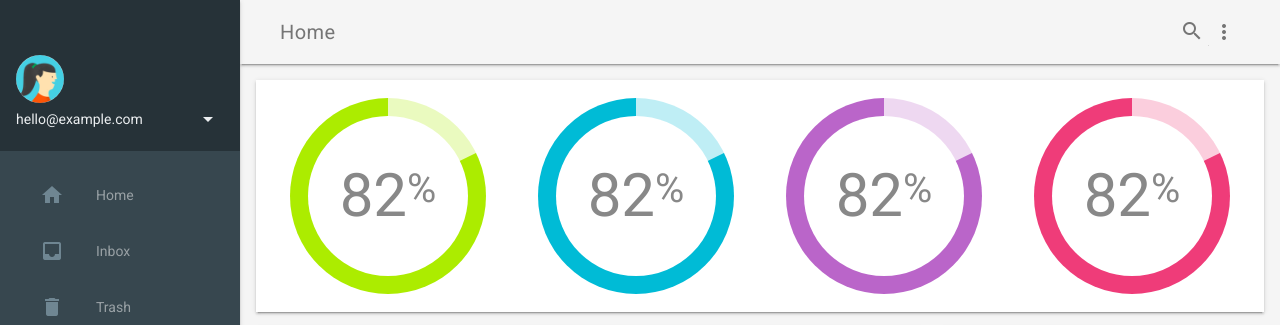
After one commit to yutao-data/backend_based_on_django, a Django app: page /gallery/dashboard/ in a window 1280 px wide. The commit adds this page. Shown: the top 325 px of the page. Run offline with Django 3.2, Linux system fonts and the light colour scheme.

Commit message:
创建了Dashboard基本视图

```diff
--- /dev/null
+++ b/gallery/static/mdl/dashboard/style.css
@@ -0,0 +1,175 @@
+/**
+ * Copyright 2015 Google Inc. All Rights Reserved.
+ *
+ * Licensed under the Apache License, Version 2.0 (the "License");
+ * you may not use this file except in compliance with the License.
+ * You may obtain a copy of the License at
+ *
+ *      http://www.apache.org/licenses/LICENSE-2.0
+ *
+ * Unless required by applicable law or agreed to in writing, software
+ * distributed under the License is distributed on an "AS IS" BASIS,
+ * WITHOUT WARRANTIES OR CONDITIONS OF ANY KIND, either express or implied.
+ * See the License for the specific language governing permissions and
+ * limitations under the License.
+ */
+
+html, body {
+  font-family: 'Roboto', 'Helvetica', sans-serif;
+}
+.demo-avatar {
+  width: 48px;
+  height: 48px;
+  border-radius: 24px;
+}
+.demo-layout .mdl-layout__header .mdl-layout__drawer-button {
+  color: rgba(0, 0, 0, 0.54);
+}
+.mdl-layout__drawer .avatar {
+  margin-bottom: 16px;
+}
+.demo-drawer {
+  border: none;
+}
+/* iOS Safari specific workaround */
+.demo-drawer .mdl-menu__container {
+  z-index: -1;
+}
+.demo-drawer .demo-navigation {
+  z-index: -2;
+}
+/* END iOS Safari specific workaround */
+.demo-drawer .mdl-menu .mdl-menu__item {
+  display: flex;
+  align-items: center;
+}
+.demo-drawer-header {
+  box-sizing: border-box;
+  display: flex;
+  flex-direction: column;
+  justify-content: flex-end;
+  padding: 16px;
+  height: 151px;
+}
+.demo-avatar-dropdown {
+  display: flex;
+  position: relative;
+  flex-direction: row;
+  align-items: center;
+  width: 100%;
+}
+
+.demo-navigation {
+  flex-grow: 1;
+}
+.demo-layout .demo-navigation .mdl-navigation__link {
+  display: flex !important;
+  flex-direction: row;
+  align-items: center;
+  color: rgba(255, 255, 255, 0.56);
+  font-weight: 500;
+}
+.demo-layout .demo-navigation .mdl-navigation__link:hover {
+  background-color: #00BCD4;
+  color: #37474F;
+}
+.demo-navigation .mdl-navigation__link .material-icons {
+  font-size: 24px;
+  color: rgba(255, 255, 255, 0.56);
+  margin-right: 32px;
+}
+
+.demo-content {
+  max-width: 1080px;
+}
+
+.demo-charts {
+  align-items: center;
+}
+.demo-chart:nth-child(1) {
+  color: #ACEC00;
+}
+.demo-chart:nth-child(2) {
+  color: #00BBD6;
+}
+.demo-chart:nth-child(3) {
+  color: #BA65C9;
+}
+.demo-chart:nth-child(4) {
+  color: #EF3C79;
+}
+.demo-graphs {
+  padding: 16px 32px;
+  display: flex;
+  flex-direction: column;
+  align-items: stretch;
+}
+/* TODO: Find a proper solution to have the graphs
+ * not float around outside their container in IE10/11.
+ * Using a browserhacks.com solution for now.
+ */
+_:-ms-input-placeholder, :root .demo-graphs {
+  min-height: 664px;
+}
+_:-ms-input-placeholder, :root .demo-graph {
+  max-height: 300px;
+}
+/* TODO end */
+.demo-graph:nth-child(1) {
+  color: #00b9d8;
+}
+.demo-graph:nth-child(2) {
+  color: #d9006e;
+}
+
+.demo-cards {
+  align-items: flex-start;
+  align-content: flex-start;
+}
+.demo-cards .demo-separator {
+  height: 32px;
+}
+.demo-cards .mdl-card__title.mdl-card__title {
+  color: white;
+  font-size: 24px;
+  font-weight: 400;
+}
+.demo-cards ul {
+  padding: 0;
+}
+.demo-cards h3 {
+  font-size: 1em;
+}
+.demo-updates .mdl-card__title {
+  min-height: 200px;
+  background-image: url('images/dog.png');
+  background-position: 90% 100%;
+  background-repeat: no-repeat;
+}
+.demo-cards .mdl-card__actions a {
+  color: #00BCD4;
+  text-decoration: none;
+}
+
+.demo-options h3 {
+  margin: 0;
+}
+.demo-options .mdl-checkbox__box-outline {
+  border-color: rgba(255, 255, 255, 0.89);
+}
+.demo-options ul {
+  margin: 0;
+  list-style-type: none;
+}
+.demo-options li {
+  margin: 4px 0;
+}
+.demo-options .material-icons {
+  color: rgba(255, 255, 255, 0.89);
+}
+.demo-options .mdl-card__actions {
+  height: 64px;
+  display: flex;
+  box-sizing: border-box;
+  align-items: center;
+}
--- a/gallery/templates/gallery/base.html
+++ b/gallery/templates/gallery/base.html
@@ -33,7 +33,7 @@
                 <nav class="mdl-navigation mdl-typography--body-1-force-preferred-font">
                     <a class="mdl-navigation__link is-active" href="{% url 'gallery:index' %}">Home Page</a>
                     {% if request.user.is_authenticated %}
-                        <a class="mdl-navigation__link" href="contact.html">{{ request.user.username }}: Dashboard</a>
+                        <a class="mdl-navigation__link" href="{% url 'gallery:dashboard' %}">{{ request.user.username }}: Dashboard</a>
                         <a id="logout_div" v-on:click="logout_func" class="mdl-navigation__link" href="#">[[ text ]]</a>
                         <script>
                         // 登出功能
--- /dev/null
+++ b/gallery/templates/gallery/dashboard/base.html
@@ -0,0 +1,226 @@
+<!doctype html>
+<!--
+  Material Design Lite
+  Copyright 2015 Google Inc. All rights reserved.
+  Licensed under the Apache License, Version 2.0 (the "License");
+  you may not use this file except in compliance with the License.
+  You may obtain a copy of the License at
+      https://www.apache.org/licenses/LICENSE-2.0
+  Unless required by applicable law or agreed to in writing, software
+  distributed under the License is distributed on an "AS IS" BASIS,
+  WITHOUT WARRANTIES OR CONDITIONS OF ANY KIND, either express or implied.
+  See the License for the specific language governing permissions and
+  limitations under the License
+-->
+<html lang="en">
+<head>
+    <meta charset="utf-8">
+    <meta http-equiv="X-UA-Compatible" content="IE=edge">
+    <meta name="description" content="A front-end template that helps you build fast, modern mobile web apps.">
+    <meta name="viewport" content="width=device-width, initial-scale=1.0, minimum-scale=1.0">
+    <title>Material Design Lite</title>
+
+    <!-- Add to homescreen for Chrome on Android -->
+    <meta name="mobile-web-app-capable" content="yes">
+    <link rel="icon" sizes="192x192" href="images/android-desktop.png">
+
+    <!-- Add to homescreen for Safari on iOS -->
+    <meta name="apple-mobile-web-app-capable" content="yes">
+    <meta name="apple-mobile-web-app-status-bar-style" content="black">
+    <meta name="apple-mobile-web-app-title" content="Material Design Lite">
+    <link rel="apple-touch-icon-precomposed" href="images/ios-desktop.png">
+
+    <!-- Tile icon for Win8 (144x144 + tile color) -->
+    <meta name="msapplication-TileImage" content="images/touch/ms-touch-icon-144x144-precomposed.png">
+    <meta name="msapplication-TileColor" content="#3372DF">
+
+    <link rel="shortcut icon" href="images/favicon.png">
+
+    <!-- SEO: If your mobile URL is different from the desktop URL, add a canonical link to the desktop page https://developers.google.com/webmasters/smartphone-sites/feature-phones -->
+    <!--
+    <link rel="canonical" href="http://www.example.com/">
+    -->
+
+    <link rel="stylesheet" href="https://fonts.googleapis.com/css?family=Roboto:regular,bold,italic,thin,light,bolditalic,black,medium&amp;lang=en">
+    <link rel="stylesheet" href="https://fonts.googleapis.com/icon?family=Material+Icons">
+    {% load static %}
+    <link rel="stylesheet" href="{% static 'mdl/material.css' %}">
+    <link rel="stylesheet" href="{% static 'mdl/dashboard/style.css' %}">
+</head>
+<body>
+<div class="demo-layout mdl-layout mdl-js-layout mdl-layout--fixed-drawer mdl-layout--fixed-header">
+    <header class="demo-header mdl-layout__header mdl-color--grey-100 mdl-color-text--grey-600">
+        <div class="mdl-layout__header-row">
+            <span class="mdl-layout-title">Home</span>
+            <div class="mdl-layout-spacer"></div>
+            <div class="mdl-textfield mdl-js-textfield mdl-textfield--expandable">
+                <label class="mdl-button mdl-js-button mdl-button--icon" for="search">
+                    <i class="material-icons">search</i>
+                </label>
+                <div class="mdl-textfield__expandable-holder">
+                    <input class="mdl-textfield__input" type="text" id="search">
+                    <label class="mdl-textfield__label" for="search">Enter your query...</label>
+                </div>
+            </div>
+            <button class="mdl-button mdl-js-button mdl-js-ripple-effect mdl-button--icon" id="hdrbtn">
+                <i class="material-icons">more_vert</i>
+            </button>
+            <ul class="mdl-menu mdl-js-menu mdl-js-ripple-effect mdl-menu--bottom-right" for="hdrbtn">
+                <li class="mdl-menu__item">About</li>
+                <li class="mdl-menu__item">Contact</li>
+                <li class="mdl-menu__item">Legal information</li>
+            </ul>
+        </div>
+    </header>
+    <div class="demo-drawer mdl-layout__drawer mdl-color--blue-grey-900 mdl-color-text--blue-grey-50">
+        <header class="demo-drawer-header">
+            <img src="{% static 'res/user.jpg' %}" class="demo-avatar">
+            <div class="demo-avatar-dropdown">
+                <span>hello@example.com</span>
+                <div class="mdl-layout-spacer"></div>
+                <button id="accbtn" class="mdl-button mdl-js-button mdl-js-ripple-effect mdl-button--icon">
+                    <i class="material-icons" role="presentation">arrow_drop_down</i>
+                    <span class="visuallyhidden">Accounts</span>
+                </button>
+                <ul class="mdl-menu mdl-menu--bottom-right mdl-js-menu mdl-js-ripple-effect" for="accbtn">
+                    <li class="mdl-menu__item">hello@example.com</li>
+                    <li class="mdl-menu__item">info@example.com</li>
+                    <li class="mdl-menu__item"><i class="material-icons">add</i>Add another account...</li>
+                </ul>
+            </div>
+        </header>
+        <nav class="demo-navigation mdl-navigation mdl-color--blue-grey-800">
+            <a class="mdl-navigation__link" href=""><i class="mdl-color-text--blue-grey-400 material-icons" role="presentation">home</i>Home</a>
+            <a class="mdl-navigation__link" href=""><i class="mdl-color-text--blue-grey-400 material-icons" role="presentation">inbox</i>Inbox</a>
+            <a class="mdl-navigation__link" href=""><i class="mdl-color-text--blue-grey-400 material-icons" role="presentation">delete</i>Trash</a>
+            <a class="mdl-navigation__link" href=""><i class="mdl-color-text--blue-grey-400 material-icons" role="presentation">report</i>Spam</a>
+            <a class="mdl-navigation__link" href=""><i class="mdl-color-text--blue-grey-400 material-icons" role="presentation">forum</i>Forums</a>
+            <a class="mdl-navigation__link" href=""><i class="mdl-color-text--blue-grey-400 material-icons" role="presentation">flag</i>Updates</a>
+            <a class="mdl-navigation__link" href=""><i class="mdl-color-text--blue-grey-400 material-icons" role="presentation">local_offer</i>Promos</a>
+            <a class="mdl-navigation__link" href=""><i class="mdl-color-text--blue-grey-400 material-icons" role="presentation">shopping_cart</i>Purchases</a>
+            <a class="mdl-navigation__link" href=""><i class="mdl-color-text--blue-grey-400 material-icons" role="presentation">people</i>Social</a>
+            <div class="mdl-layout-spacer"></div>
+            <a class="mdl-navigation__link" href=""><i class="mdl-color-text--blue-grey-400 material-icons" role="presentation">help_outline</i><span class="visuallyhidden">Help</span></a>
+        </nav>
+    </div>
+    <main class="mdl-layout__content mdl-color--grey-100">
+        <div class="mdl-grid demo-content">
+            <div class="demo-charts mdl-color--white mdl-shadow--2dp mdl-cell mdl-cell--12-col mdl-grid">
+                <svg fill="currentColor" width="200px" height="200px" viewBox="0 0 1 1" class="demo-chart mdl-cell mdl-cell--4-col mdl-cell--3-col-desktop">
+                    <use xlink:href="#piechart" mask="url(#piemask)" />
+                    <text x="0.5" y="0.5" font-family="Roboto" font-size="0.3" fill="#888" text-anchor="middle" dy="0.1">82<tspan font-size="0.2" dy="-0.07">%</tspan></text>
+                </svg>
+                <svg fill="currentColor" width="200px" height="200px" viewBox="0 0 1 1" class="demo-chart mdl-cell mdl-cell--4-col mdl-cell--3-col-desktop">
+                    <use xlink:href="#piechart" mask="url(#piemask)" />
+                    <text x="0.5" y="0.5" font-family="Roboto" font-size="0.3" fill="#888" text-anchor="middle" dy="0.1">82<tspan dy="-0.07" font-size="0.2">%</tspan></text>
+                </svg>
+                <svg fill="currentColor" width="200px" height="200px" viewBox="0 0 1 1" class="demo-chart mdl-cell mdl-cell--4-col mdl-cell--3-col-desktop">
+                    <use xlink:href="#piechart" mask="url(#piemask)" />
+                    <text x="0.5" y="0.5" font-family="Roboto" font-size="0.3" fill="#888" text-anchor="middle" dy="0.1">82<tspan dy="-0.07" font-size="0.2">%</tspan></text>
+                </svg>
+                <svg fill="currentColor" width="200px" height="200px" viewBox="0 0 1 1" class="demo-chart mdl-cell mdl-cell--4-col mdl-cell--3-col-desktop">
+                    <use xlink:href="#piechart" mask="url(#piemask)" />
+                    <text x="0.5" y="0.5" font-family="Roboto" font-size="0.3" fill="#888" text-anchor="middle" dy="0.1">82<tspan dy="-0.07" font-size="0.2">%</tspan></text>
+                </svg>
+            </div>
+            <div class="demo-graphs mdl-shadow--2dp mdl-color--white mdl-cell mdl-cell--8-col">
+                <svg fill="currentColor" viewBox="0 0 500 250" class="demo-graph">
+                    <use xlink:href="#chart" />
+                </svg>
+                <svg fill="currentColor" viewBox="0 0 500 250" class="demo-graph">
+                    <use xlink:href="#chart" />
+                </svg>
+            </div>
+            <div class="demo-cards mdl-cell mdl-cell--4-col mdl-cell--8-col-tablet mdl-grid mdl-grid--no-spacing">
+                <div class="demo-updates mdl-card mdl-shadow--2dp mdl-cell mdl-cell--4-col mdl-cell--4-col-tablet mdl-cell--12-col-desktop">
+                    <div class="mdl-card__title mdl-card--expand mdl-color--teal-300">
+                        <h2 class="mdl-card__title-text">Updates</h2>
+                    </div>
+                    <div class="mdl-card__supporting-text mdl-color-text--grey-600">
+                        Non dolore elit adipisicing ea reprehenderit consectetur culpa.
+                    </div>
+                    <div class="mdl-card__actions mdl-card--border">
+                        <a href="#" class="mdl-button mdl-js-button mdl-js-ripple-effect">Read More</a>
+                    </div>
+                </div>
+                <div class="demo-separator mdl-cell--1-col"></div>
+
+                <!-- 用户注册审批卡片 -->
+                {% if not_active_user_list %}
+                    <div class="demo-options mdl-card mdl-color--deep-purple-500 mdl-shadow--2dp mdl-cell mdl-cell--4-col mdl-cell--3-col-tablet mdl-cell--12-col-desktop">
+                        <div class="mdl-card__supporting-text mdl-color-text--blue-grey-50">
+                            <h3>Signup Management</h3>
+                            <p>Here are some users waiting for Signup, please check.</p>
+                            <ul class="mdl-list">
+                                <!-- 循环打印出用户名 -->
+                                {% for username in not_active_user_list %}
+                                    <li class="mdl-list__item">
+                                        <span class="mdl-list__item-primary-content">
+                                            <i class="material-icons mdl-list__item-icon">person</i>
+                                            {{ username }}
+                                        </span>
+                                    </li>
+                                {% endfor %}
+                            </ul>
+                        </div>
+                        <div class="mdl-card__actions mdl-card--border">
+                            <a href="#" class="mdl-button mdl-js-button mdl-js-ripple-effect mdl-color-text--blue-grey-50">Go to checkout</a>
+                            <div class="mdl-layout-spacer"></div>
+                        </div>
+                    </div>
+                {% endif %}
+
+            </div>
+        </div>
+    </main>
+</div>
+<svg xmlns="http://www.w3.org/2000/svg" xmlns:xlink="http://www.w3.org/1999/xlink" version="1.1" style="position: fixed; left: -1000px; height: -1000px;">
+    <defs>
+        <mask id="piemask" maskContentUnits="objectBoundingBox">
+            <circle cx=0.5 cy=0.5 r=0.49 fill="white" />
+            <circle cx=0.5 cy=0.5 r=0.40 fill="black" />
+        </mask>
+        <g id="piechart">
+            <circle cx=0.5 cy=0.5 r=0.5 />
+            <path d="M 0.5 0.5 0.5 0 A 0.5 0.5 0 0 1 0.95 0.28 z" stroke="none" fill="rgba(255, 255, 255, 0.75)" />
+        </g>
+    </defs>
+</svg>
+<svg version="1.1" xmlns="http://www.w3.org/2000/svg" xmlns:xlink="http://www.w3.org/1999/xlink" viewBox="0 0 500 250" style="position: fixed; left: -1000px; height: -1000px;">
+    <defs>
+        <g id="chart">
+            <g id="Gridlines">
+                <line fill="#888888" stroke="#888888" stroke-miterlimit="10" x1="0" y1="27.3" x2="468.3" y2="27.3" />
+                <line fill="#888888" stroke="#888888" stroke-miterlimit="10" x1="0" y1="66.7" x2="468.3" y2="66.7" />
+                <line fill="#888888" stroke="#888888" stroke-miterlimit="10" x1="0" y1="105.3" x2="468.3" y2="105.3" />
+                <line fill="#888888" stroke="#888888" stroke-miterlimit="10" x1="0" y1="144.7" x2="468.3" y2="144.7" />
+                <line fill="#888888" stroke="#888888" stroke-miterlimit="10" x1="0" y1="184.3" x2="468.3" y2="184.3" />
+            </g>
+            <g id="Numbers">
+                <text transform="matrix(1 0 0 1 485 29.3333)" fill="#888888" font-family="'Roboto'" font-size="9">500</text>
+                <text transform="matrix(1 0 0 1 485 69)" fill="#888888" font-family="'Roboto'" font-size="9">400</text>
+                <text transform="matrix(1 0 0 1 485 109.3333)" fill="#888888" font-family="'Roboto'" font-size="9">300</text>
+                <text transform="matrix(1 0 0 1 485 149)" fill="#888888" font-family="'Roboto'" font-size="9">200</text>
+                <text transform="matrix(1 0 0 1 485 188.3333)" fill="#888888" font-family="'Roboto'" font-size="9">100</text>
+                <text transform="matrix(1 0 0 1 0 249.0003)" fill="#888888" font-family="'Roboto'" font-size="9">1</text>
+                <text transform="matrix(1 0 0 1 78 249.0003)" fill="#888888" font-family="'Roboto'" font-size="9">2</text>
+                <text transform="matrix(1 0 0 1 154.6667 249.0003)" fill="#888888" font-family="'Roboto'" font-size="9">3</text>
+                <text transform="matrix(1 0 0 1 232.1667 249.0003)" fill="#888888" font-family="'Roboto'" font-size="9">4</text>
+                <text transform="matrix(1 0 0 1 309 249.0003)" fill="#888888" font-family="'Roboto'" font-size="9">5</text>
+                <text transform="matrix(1 0 0 1 386.6667 249.0003)" fill="#888888" font-family="'Roboto'" font-size="9">6</text>
+                <text transform="matrix(1 0 0 1 464.3333 249.0003)" fill="#888888" font-family="'Roboto'" font-size="9">7</text>
+            </g>
+            <g id="Layer_5">
+                <polygon opacity="0.36" stroke-miterlimit="10" points="0,223.3 48,138.5 154.7,169 211,88.5
+              294.5,80.5 380,165.2 437,75.5 469.5,223.3 	"/>
+            </g>
+            <g id="Layer_4">
+                <polygon stroke-miterlimit="10" points="469.3,222.7 1,222.7 48.7,166.7 155.7,188.3 212,132.7
+              296.7,128 380.7,184.3 436.7,125 	"/>
+            </g>
+        </g>
+    </defs>
+</svg>
+<script src="{% static 'mdl/material.js' %}"></script>
+</body>
+</html>
--- a/gallery/urls.py
+++ b/gallery/urls.py
@@ -8,4 +8,5 @@ urlpatterns = [
     path('', views.IndexView.as_view(), name='index'),
     path('login/', views.LoginView.as_view(), name='login'),
     path('signup/', views.SignupView.as_view(), name='signup'),
+    path('dashboard/', views.DashboardView.as_view(), name='dashboard')
 ]
--- a/gallery/views.py
+++ b/gallery/views.py
@@ -1,6 +1,8 @@
 from django.shortcuts import render
 from django.views import View
-from . import forms
+from django.contrib.auth.models import User
+import copy
+
 
 BASIC_TEXT = {
     'site_name': 'Virtual Gallery Tour System',
@@ -30,3 +32,20 @@ class SignupView(View):
     @staticmethod
     def get(request):
         return render(request, 'gallery/signup.html', BASIC_TEXT)
+
+
+# 管理面板Dashboard视图
+class DashboardView(View):
+
+    @staticmethod
+    def get(request):
+        view_dict = {}
+        not_active_user_list = []
+        # 检查是否有用户等待注册审批
+        for user in User.objects.all():
+            if not user.is_active:
+                not_active_user_list.append(user.username)
+        # 如果有，则添加到字典里传递到视图中
+        if not_active_user_list:
+            view_dict['not_active_user_list'] = not_active_user_list
+        return render(request, 'gallery/dashboard/base.html', view_dict)
```
Also changed, not shown: gallery/static/res/user.jpg (added).
